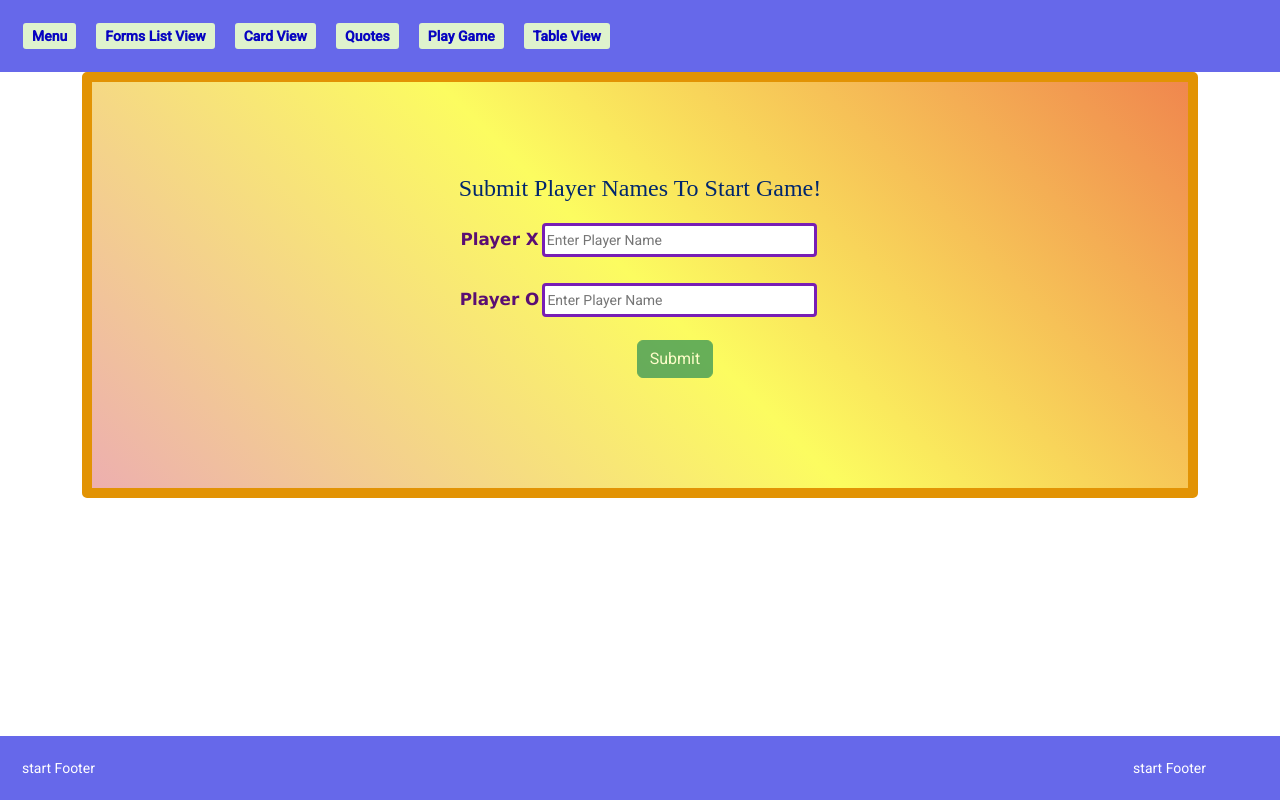
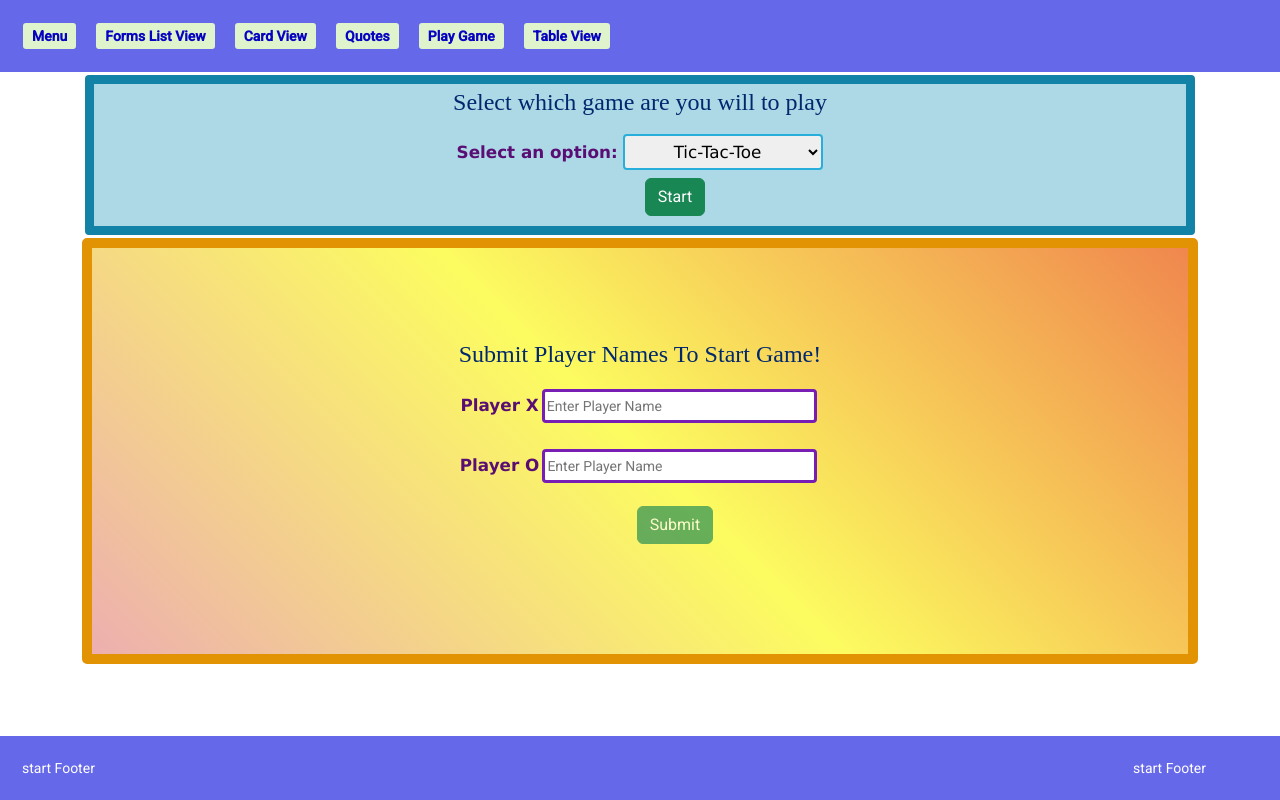
Before and after one commit to Rushika-Gowlikar/Angular, an Angular app: page /game in a window 1280 px wide. Built offline with nearby package versions, Linux system fonts and the light colour scheme.

Commit message:
game changes

```diff
--- a/src/app/app.module.ts
+++ b/src/app/app.module.ts
@@ -18,6 +18,7 @@ import { MatFormFieldModule } from '@angular/material/form-field';
 import { MatInputModule } from '@angular/material/input';
 import { HttpClientModule } from '@angular/common/http';
 import { TableViewComponent } from './appContent/table-view/table-view.component';
+import { RockPaperScissorsComponent } from './appContent/rock-paper-scissors/rock-paper-scissors.component';
 
 @NgModule({
   declarations: [
@@ -35,6 +36,7 @@ import { TableViewComponent } from './appContent/table-view/table-view.component
 
     TodoFormComponent,
     TableViewComponent,
+    RockPaperScissorsComponent,
   ],
   imports: [
     BrowserModule,
--- /dev/null
+++ b/src/app/appContent/rock-paper-scissors/rock-paper-scissors.component.css
@@ -0,0 +1,60 @@
+input{
+    width: 59%;
+    margin: 3px;
+    border: 3px solid rgb(120, 30, 181);
+    height: 34px;
+    border-radius: 4px;
+}
+
+input:hover{
+    width: 59%;
+    margin: 3px;
+    border: 3px solid rgb(72, 171, 221);
+    height: 34px;
+    border-radius: 4px;
+}
+
+label {
+color: rgb(90, 14, 115);
+font-size: larger;
+font-family: Geneva, Verdana, sans-serif;
+font-weight:bold ;
+}
+.picture{
+    display: inline-flex;
+    position: relative;
+    grid-gap: 10px;
+    gap: 10px;
+    left: 60px;
+}
+
+.hand{
+    text-align: center;
+    width: 106px;
+    height: 98px;
+    border-radius: 50%;
+    background-color: #4a957c;
+    font-size: 55px;
+}
+
+strong{
+    position: relative;
+    top: 111px;
+    right: 96px;
+}
+.players-name{
+    display: inline-flex;
+    justify-content: space-between;
+    margin: 4px;
+    gap: 303px;
+  }
+
+  .playerName{
+    padding: 11px 36px;
+    background-color: #405cbb;
+    color: orange;
+    font-size: larger;
+    border-radius: 55px;
+    border: 3px solid orange;
+
+  }
--- /dev/null
+++ b/src/app/appContent/rock-paper-scissors/rock-paper-scissors.component.html
@@ -0,0 +1,34 @@
+<div *ngIf="!playerName">
+  <h1>Submit Player Name To Start Game!</h1><br>
+  <div>
+    <form #game="ngForm">
+      <label for="name">Player Name :
+        <input id="name"
+               name="player-king"
+               placeholder="Enter player name"
+               [(ngModel)]="player"
+               required>
+      </label> <br>
+      <button type="submit"
+              class="btn btn-success m-3"
+              (click)="submitPlayer(game)"
+              [disabled]="!game.form.valid">Submit</button>
+    </form>
+  </div>
+</div>
+<div *ngIf="playerName">
+  <div class="players-name">
+    <button class="playerName">{{playerName | uppercase }}</button>
+    <button class="playerName">COMPUTER</button>
+  </div>
+  <br />
+  <div class="picture">
+    <button class="hand">✊</button><br>
+    <strong>ROCK</strong>
+    <button class="hand">🖐️</button><br>
+    <strong>PAPER</strong>
+    <button class="hand">✌️ </button><br>
+    <strong>SCISSORS</strong>
+  </div>
+
+</div>
--- /dev/null
+++ b/src/app/appContent/rock-paper-scissors/rock-paper-scissors.component.ts
@@ -0,0 +1,18 @@
+import { Component, Input, OnInit, Output, EventEmitter } from '@angular/core';
+
+@Component({
+  selector: 'app-rock-paper-scissors',
+  templateUrl: './rock-paper-scissors.component.html',
+  styleUrls: ['./rock-paper-scissors.component.css'],
+})
+export class RockPaperScissorsComponent implements OnInit {
+  player: any;
+  playerName: any;
+
+  constructor() {}
+
+  ngOnInit(): void {}
+  submitPlayer(player) {
+    this.playerName = player.form.get('player-king').value;
+  }
+}
--- a/src/app/appContent/tic-tac-toe-game/tic-tac-toe-game.component.css
+++ b/src/app/appContent/tic-tac-toe-game/tic-tac-toe-game.component.css
@@ -114,3 +114,21 @@ h1{
   font-size: larger;
   font-family: 'Times New Roman', Times, serif;
 }
+.game-selection{
+  text-align: center;
+    background-color: lightblue;
+
+    padding: 2px;
+    margin: 3px;
+    border-radius: 4px;
+    border: 9px solid #1282a7
+}
+
+select{
+  text-align: center;
+  word-wrap: normal;
+  width: 200px;
+  height: 36px;
+  border: 2px solid #28aeda;
+  border-radius: 4px;
+}
--- a/src/app/appContent/tic-tac-toe-game/tic-tac-toe-game.component.html
+++ b/src/app/appContent/tic-tac-toe-game/tic-tac-toe-game.component.html
@@ -1,14 +1,30 @@
+<div *ngIf="!isStart "
+     class="game-selection">
+  <h1>Select which game are you will to play</h1>
+  <form (ngSubmit)="startGame(game.value)">
+    <label for="selectLabel">Select an option:
+      <select name="selectLabel"
+              id="selectLabel"
+              #game>
+        <option value="ttt">Tic-Tac-Toe</option>
+        <option value="rps">Rock-Paper-Scissors</option>
+      </select>
+    </label><br>
+    <button class="btn btn-success m-2"
+            type="submit">Start</button>
+  </form>
+</div>
+
 <div class="container w-100 h-100">
-  <h1 class="title">{{ text }}</h1>
-  <form
-    #playerDetails="ngForm"
+  <h1 class="title"
+      *ngIf="ticTacToe">{{ text }}</h1>
+
+  <form #playerDetails="ngForm"
         (ngSubmit)="onSubmit(playerDetails)"
-    *ngIf="!isStart"
-  >
+        *ngIf="!isStart && ticTacToe">
     <div class="form-group">
       <label for="player-x">Player X</label>
-      <input
-        type="text"
+      <input type="text"
              id="player-x"
              required
              [(ngModel)]="playerX"
@@ -20,45 +36,34 @@
           'invalid-input':
             !playerDetails.form.get('name-x')?.valid &&
             playerDetails.form.get('name-x')?.touched
-        }"/>
+        }" />
 
-      <div
-        *ngIf="
+      <div *ngIf="
           !playerDetails.form.get('name-x')?.valid &&
           playerDetails.form.get('name-x')?.touched
         "
-        class="error-text"
-      >
-        <span *ngIf="playerDetails.form.get('name-x').errors?.required"
-          >Mandatory Field</span
-        >
-        <span
-          *ngIf="
+           class="error-text">
+        <span *ngIf="playerDetails.form.get('name-x').errors?.required">Mandatory Field</span>
+        <span *ngIf="
             playerDetails.form.get('name-x').errors.minlength?.requiredLength
-          "
-        >
+          ">
           Characters should be greater than
           {{
           playerDetails.form.get("name-x").errors.minlength?.requiredLength
-          }}</span
-        >
-        <span
-          *ngIf="
+          }}</span>
+        <span *ngIf="
             playerDetails.form.get('name-x').errors.maxlength?.requiredLength
-          "
-        >
+          ">
           Characters should be less than{{
           playerDetails.form.get("name-x").errors.maxlength?.requiredLength
-          }}</span
-        >
+          }}</span>
       </div>
     </div>
 
     <br />
     <div class="form-group">
       <label for="player-o">Player O</label>
-      <input
-        type="text"
+      <input type="text"
              id="player-o"
              required
              [(ngModel)]="playerO"
@@ -70,65 +75,61 @@
           'invalid-input':
             !playerDetails.form.get('name-o')?.valid &&
             playerDetails.form.get('name-o')?.touched
-        }"
-      />
-      <div
-        *ngIf="
+        }" />
+      <div *ngIf="
           !playerDetails.form.get('name-o')?.valid &&
           playerDetails.form.get('name-o')?.touched
         "
-        class="error-text"
-      >
-        <span *ngIf="playerDetails.form.get('name-o').errors?.required"
-          >Mandatory Field</span
-        >
+           class="error-text">
+        <span *ngIf="playerDetails.form.get('name-o').errors?.required">Mandatory Field</span>
 
-        <span
-          *ngIf="
+        <span *ngIf="
             playerDetails.form.get('name-o').errors.minlength?.requiredLength
-          "
-        >
+          ">
           Characters should be greater than
           {{
           playerDetails.form.get("name-o").errors.minlength?.requiredLength
-          }}</span
-        >
-        <span
-          *ngIf="
+          }}</span>
+        <span *ngIf="
             playerDetails.form.get('name-o').errors.maxlength?.requiredLength
-          "
-        >
+          ">
           Characters should be less than{{
           playerDetails.form.get("name-o").errors.maxlength?.requiredLength
-          }}</span
-        >
+          }}</span>
       </div>
     </div>
     <br />
-    <button
-      type="submit"
+    <button type="submit"
             class="btn btn-success"
-      [disabled]="!playerDetails.form.valid"
-    >
+            [disabled]="!playerDetails.form.valid">
       Submit
     </button>
   </form>
-  <div *ngIf="isStart"  class="players-name">
-    <button class="playerName" [ngStyle]="onAndoff?{'background-color': 'blue'} : {'background-color': 'yellow', 'color': '#35a935','border': '3px solid'}" >Player X &nbsp;{{playerX}}</button>
-    <button class="playerName" [ngStyle]="onAndoff?{'background-color': 'yellow', 'color': '#35a935','border': '3px solid'} : {'background-color': 'blue'}" >Player O &nbsp;{{playerO}}</button>
+  <div *ngIf="isStart && ticTacToe"
+       class="players-name">
+    <button class="playerName"
+            [ngStyle]="onAndoff?{'background-color': 'blue'} : {'background-color': 'yellow', 'color': '#35a935','border': '3px solid'}">Player X
+      &nbsp;{{playerX | uppercase}}</button>
+    <button class="playerName"
+            [ngStyle]="onAndoff?{'background-color': 'yellow', 'color': '#35a935','border': '3px solid'} : {'background-color': 'blue'}">Player O
+      &nbsp;{{playerO | uppercase}}</button>
   </div>
-  <div *ngIf="isStart" class="boxes" >
+  <div *ngIf="isStart"
+       class="boxes">
 
-    <div class="c1" >
-      <div *ngFor="let box of boxes; let i= index" ><button class="box" (click)="squareChecked(i,box)" [ngClass]="{'fresh': box=='P'}" [disabled]="isDisabled">
+    <div class="c1">
+      <div *ngFor="let box of boxes; let i= index"><button class="box"
+                (click)="squareChecked(i,box)"
+                [ngClass]="{'fresh': box=='P'}"
+                [disabled]="isDisabled">
           {{box}}</button></div>
+    </div>
+  </div> <br>
+  <div *ngIf="isStart"
+       class="winner">{{winner}}</div>
+
+  <div *ngIf="rockGame">
+    <app-rock-paper-scissors></app-rock-paper-scissors>
+  </div>
 
 </div>
-
-  </div> <br>
-  <div *ngIf="isStart" class="winner">{{winner}}</div>
-
-
-
-
-</div>
--- a/src/app/appContent/tic-tac-toe-game/tic-tac-toe-game.component.ts
+++ b/src/app/appContent/tic-tac-toe-game/tic-tac-toe-game.component.ts
@@ -12,14 +12,17 @@ export class TicTacToeGameComponent implements OnInit {
   isDisabled: boolean = false;
   winner: string;
   winnerName: any;
+  playerDetails: any;
+  isStart: boolean;
+  playerO: any;
+  playerX: any;
+  startRockGame: boolean = false;
+  text = 'Submit Player Names To Start Game!';
+  boxes = ['P', 'P', 'P', 'P', 'P', 'P', 'P', 'P', 'P'];
+  ticTacToe: boolean = true;
+  rockGame: boolean;
 
   constructor() {}
-  playerDetails: any;
-  isStart: boolean = false;
-  playerO: any;
-  playerX: any;
-  text = 'Submit Player Names To Start Game!';
-  boxes = ['P', 'P', 'P', 'P', 'P', 'P', 'P', 'P', 'P'];
   ngOnInit(): void {}
   onSubmit(details) {
     this.isStart = true;
@@ -54,7 +57,7 @@ export class TicTacToeGameComponent implements OnInit {
           } else if (pos1 == 'O') {
             this.winnerName = this.playerO;
           }
-          this.winner = `Winner   ${pos2}  ${this.winnerName} `;
+          this.winner = `Winner   ${pos2}  ${this.winnerName.toUpperCase()} `;
           this.isDisabled = true;
           break;
         }
@@ -73,4 +76,13 @@ export class TicTacToeGameComponent implements OnInit {
       this.calculateWinner(this.boxes);
     }
   }
+  startGame(game) {
+    if (game === 'rps') {
+      this.ticTacToe = false;
+      this.rockGame = true;
+    } else if (game === 'ttt') {
+      this.ticTacToe = true;
+      this.rockGame = false;
+    }
+  }
 }
```
Also changed, not shown: 1 other file (tests, documents, lock files or other folders). Lines whose indentation alone changed are shown as unchanged.
